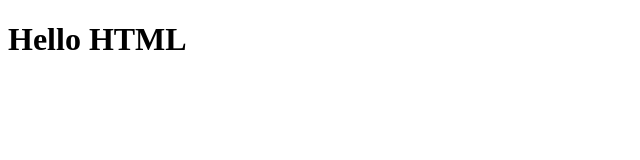
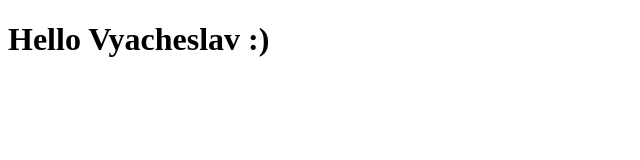
Before and after one commit to Oksana-Pak/Oksana, a plain HTML site: page index.html in a window 1280 px wide. Shown: the whole page, without its empty margins (0-640 px from the left). Drawn offline with Linux system fonts and the light colour scheme.

Commit message:
Update index.html

```diff
--- a/index.html
+++ b/index.html
@@ -3,6 +3,6 @@
     <title>Hello</title>
   </head>
   <body>
-    <h1>Hello HTML</h1>
+    <h1>Hello Vyacheslav :)</h1>
   </body>
 <html>
```
